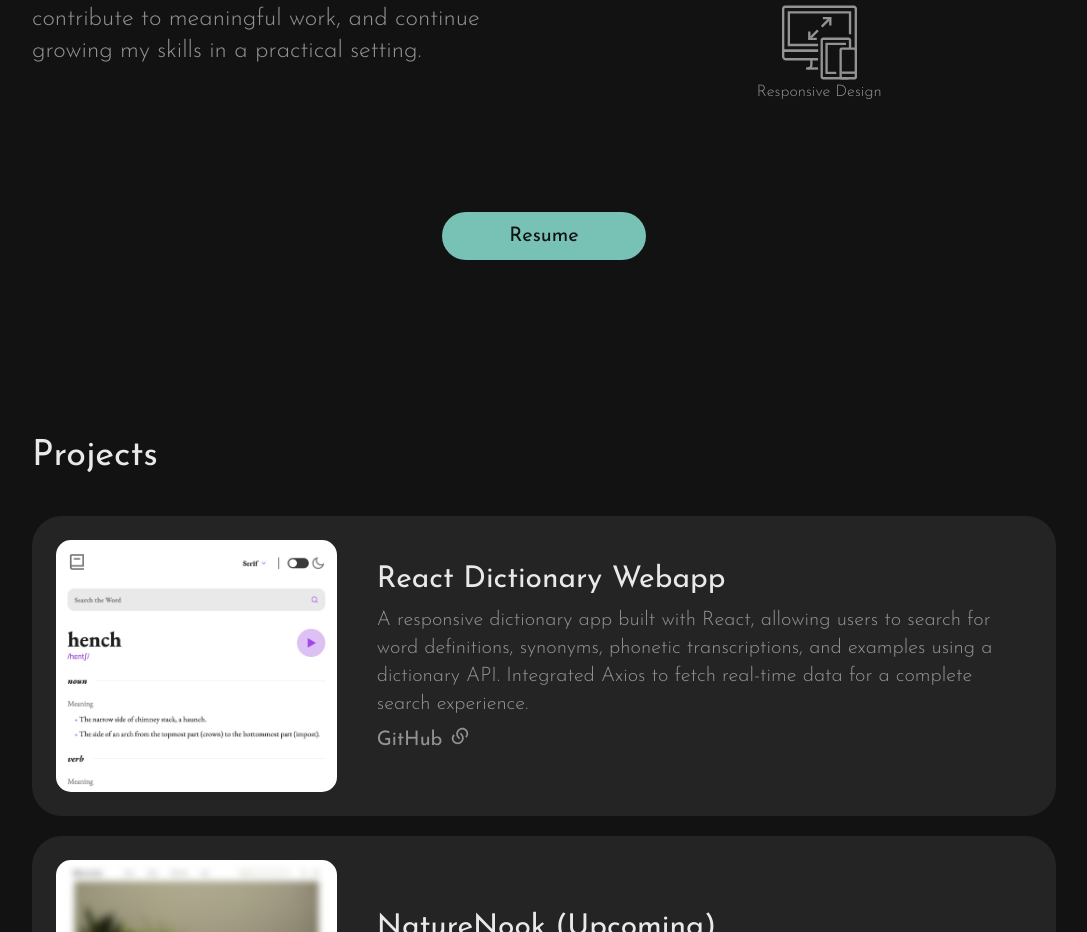
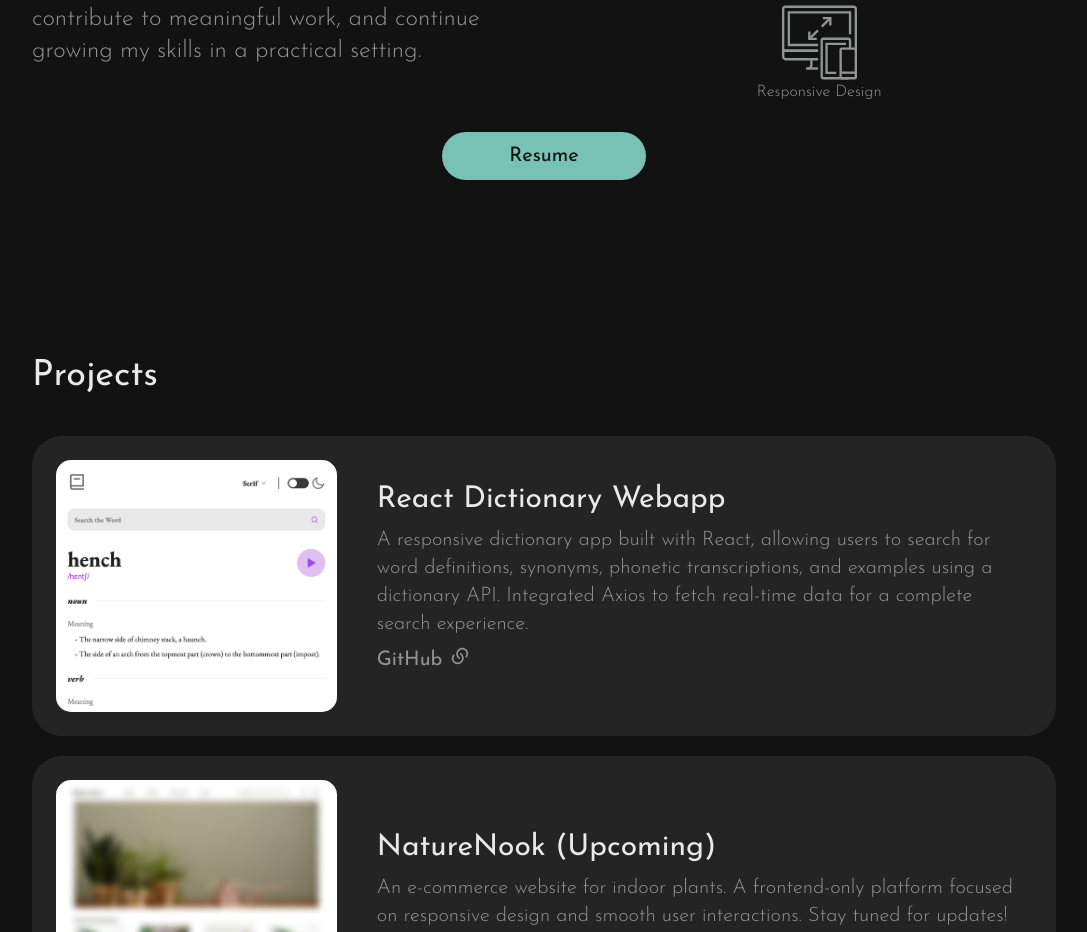
Before and after one commit to SagarAdev/sagar-dev-portfolio, a React (Vite) app: page / in a window 1280 px wide. Shown: the part 1245-2177 px from the top of the page, without its empty margins (96-1183 px from the left). Built offline with nearby package versions, Linux system fonts and the light colour scheme.

Commit message:
Added functionality to download resume and had to change templateid of form

```diff
--- a/src/About/About.jsx
+++ b/src/About/About.jsx
@@ -33,7 +33,9 @@ function About() {
                         </div>
                     </div>
                 </div>
-                <button className='button button-hover'>Resume</button>
+                <a className='self-center w-[35%] md:w-[20%]' href="https://drive.google.com/file/d/1Wlm5yDDsDS9KwgdpfNQz4g92e9EVfqBU/view?usp=sharing">
+                    <button className='button button-hover'>Resume</button>
+                </a>
             </section>
         </>
     )
--- a/src/App.css
+++ b/src/App.css
@@ -22,7 +22,7 @@
     }
 
     .button {
-        @apply bg-accent text-background-color w-[35%] h-12 self-center rounded-full md:w-[20%] md:mt-20 md:text-xl transition-all duration-300 delay-75 ease-in-out;
+        @apply bg-accent text-background-color w-[100%] h-12 self-center rounded-full md:text-xl transition-all duration-300 delay-75 ease-in-out;
     }
 
     .button-hover {
--- a/src/Contact/ContactForm.jsx
+++ b/src/Contact/ContactForm.jsx
@@ -8,12 +8,13 @@ function ContactForm() {
         e.preventDefault();
 
         emailjs
-            .sendForm('service_h6dz6r9', 'service_h6dz6r9', form.current, {
+            .sendForm('service_h6dz6r9', 'template_i96cv34', form.current, {
                 publicKey: 'ziTJe91Z0AMBk5lvm',
             })
             .then(
                 () => {
                     console.log('SUCCESS!');
+                    e.target.reset();
                 },
                 (error) => {
                     console.log('FAILED...', error.text);
@@ -24,9 +25,9 @@ function ContactForm() {
     return (
         <>
             <form ref={form} onSubmit={sendEmail} className=''>
-                <div><input className='input' type="text" placeholder="Enter your name" name="user_name" /></div>
-                <div><input className='input' type="email" placeholder="Enter your email" name="user_email" /></div>
-                <div><textarea className='input h-32 resize-none rounded-[30px] py-5 px-7' name="message" placeholder="Enter your message" /></div>
+                <div><input className='input' type="text" placeholder="Enter your name" name="user_name" required /></div>
+                <div><input className='input' type="email" placeholder="Enter your email" name="user_email" required /></div>
+                <div><textarea className='input h-32 resize-none rounded-[30px] py-5 px-7' name="message" placeholder="Enter your message" required /></div>
                 <input className="button button-hover mt-0  w-[50%] h-12 text-xl md:mt-5 " type="submit" value="Send" />
             </form>
         </>
```
